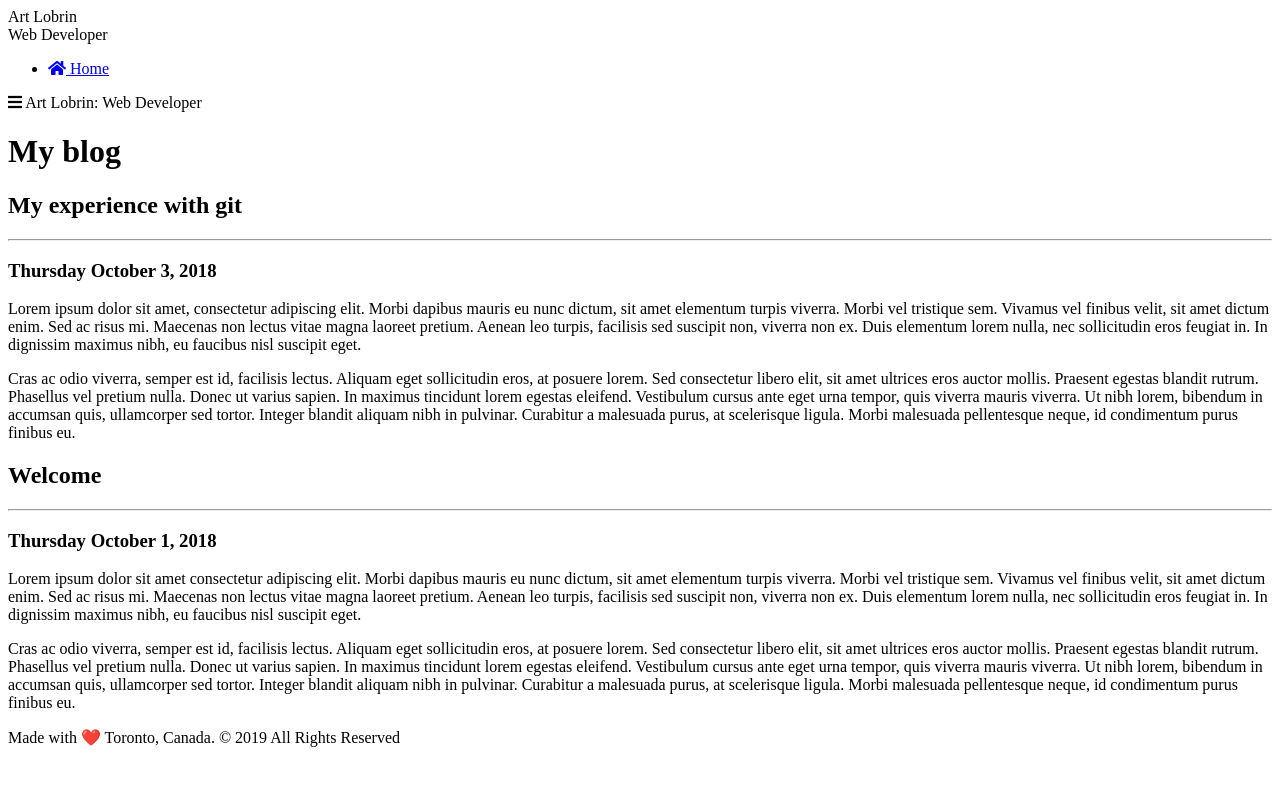
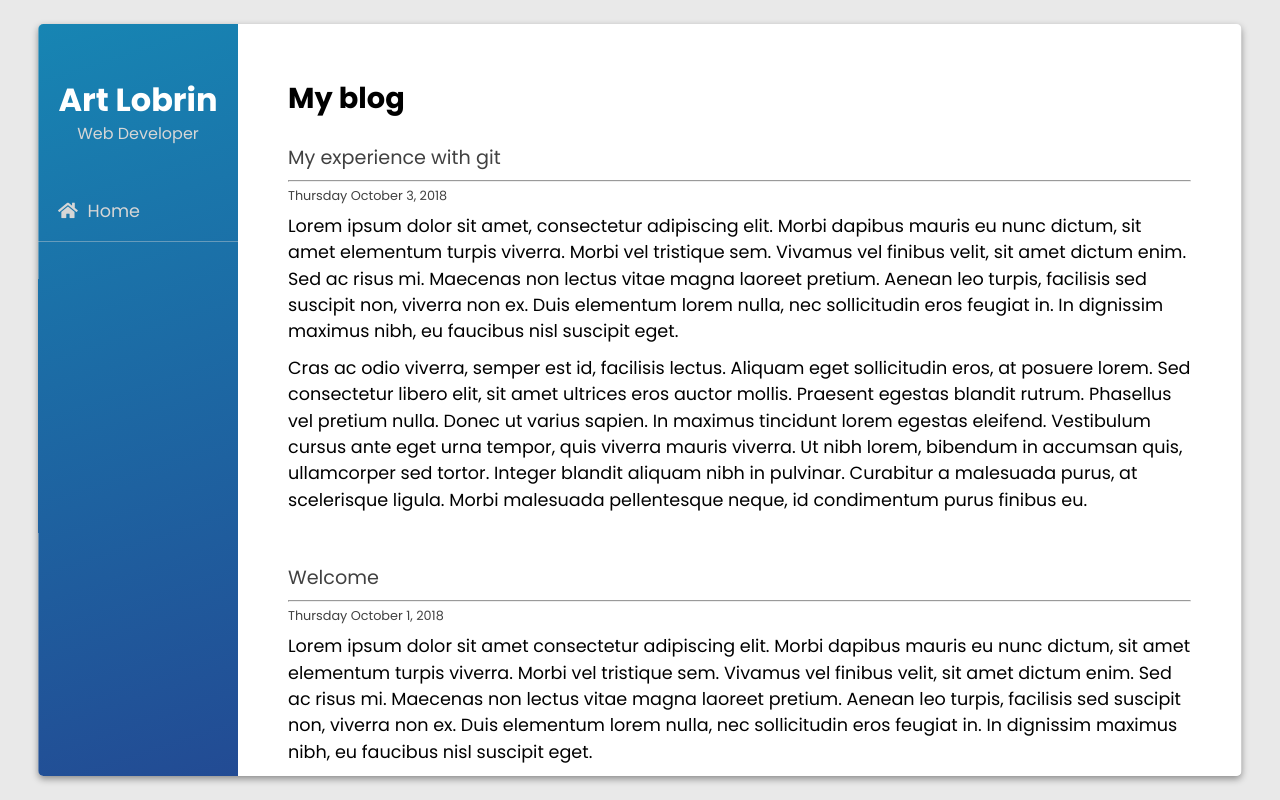
Before and after one commit to Arte8/arts-portfolio, a plain HTML site: page index.html in a window 1280 px wide. Drawn offline with nearby package versions, Linux system fonts and the light colour scheme.

Commit message:
added CSS

```diff
--- /dev/null
+++ b/assets/css/style.css
@@ -0,0 +1,230 @@
+@import "https://fonts.googleapis.com/css?family=Poppins:400,700";
+
+body {
+  background-color: #e9e9e9;
+  font-family: "Poppins", sans-serif;
+}
+
+h1 {
+  font-weight: 700;
+  font-size: 1.8em;
+  padding: 10px 0px 10px 0px;
+}
+
+h2 {
+  font-size: 1.2em;
+  padding: 25px 0px 5px 0px;
+  color: #414141;
+}
+
+h3 {
+  font-size: 0.8em;
+  color: #414141;
+}
+
+p {
+  font-size: 1.1em;
+  line-height: 1.5em;
+  padding-top: 10px;
+}
+
+p:last-child {
+  padding-bottom: 30px;
+}
+
+a {
+  color: #b32b78;
+  text-decoration: none;
+  -o-transition:.5s;
+  -ms-transition:.5s;
+  -moz-transition:.5s;
+  -webkit-transition:.5s;
+  transition:.5s;
+}
+
+a:hover {
+  color: #852b87;
+}
+
+hr {
+  color: #414141;
+}
+
+div.parent {
+  position: relative;
+  height: 100vh;
+}
+
+div.wrapper {
+  position: absolute;
+  margin: 0 auto;
+  width: 94%;
+  height: 94%;
+  top: 50%;
+  left: 50%;
+  transform: translate(-50%, -50%);
+  background-color: #ffffff;
+  overflow-x: scroll;
+  -webkit-border-radius: 5px;
+  -moz-border-radius: 5px;
+  border-radius: 5px;
+  -webkit-box-shadow: 0px 3px 7px 0px rgba(0,0,0,0.4);
+  -moz-box-shadow: 0px 3px 7px 0px rgba(0,0,0,0.4);
+  box-shadow: 0px 3px 7px 0px rgba(0,0,0,0.4);
+  display: grid;
+  grid-template-rows: 1fr;
+  grid-template-columns: 200px 1fr;
+}
+
+nav {
+  display: grid;
+  grid-row: span 1;
+  grid-column: span 1;
+  background: rgb(23,133,179);
+  background: linear-gradient(162deg, rgba(23,133,179,1) 0%, rgba(38,57,138,1) 100%);
+}
+
+div.inner-wrap {
+  display: block;
+}
+
+div.site-header, div.site-subheader {
+  text-align: center;
+}
+
+div.site-header {
+  margin-top: 60px;
+  text-align: center;
+  font-size: 2em;
+  font-weight: 700;
+  color: #ffffff;
+}
+
+div.site-subheader {
+  text-align: center;
+  font-size: 1em;
+  margin-bottom: 40px;
+  color: #d6d6d6;
+  margin-top:10px;
+}
+
+ul.site-navigation li {
+  border-bottom: 1px solid rgba(214, 214, 214, 0.4);
+  padding: 20px 20px 20px 20px;
+  font-size: 1.1em;
+}
+
+ul.site-navigation li i {
+  margin-right: 5px;
+}
+
+ul.site-navigation li a {
+  color: #d6d6d6;
+  text-decoration: none;
+  -o-transition:.5s;
+  -ms-transition:.5s;
+  -moz-transition:.5s;
+  -webkit-transition:.5s;
+  transition:.5s;
+}
+
+ul.site-navigation li a:hover {
+  color: #ffffff;
+  opacity: 0.5;
+}
+
+.menu {
+  display: none;
+}
+
+main {
+  grid-row: span 1;
+  grid-column: span 1;
+  padding: 50px 50px 50px 50px;
+}
+
+.about-image {
+  float: left;
+  padding-top: 20px;
+  padding-right: 20px;
+  padding-bottom: 20px;
+}
+
+ul.social {
+  margin-top: 30px;
+  font-size: 1.3em;
+}
+
+ul.social li {
+  margin-bottom: 20px;
+  margin-left: 20px;
+}
+
+ul.social li:last-child {
+  margin-bottom: 0px;
+}
+
+footer {
+  font-size: 0.9em;
+  text-align: center;
+  color: #414141;
+}
+
+article.portfolio-item {
+  margin-top: 50px;
+  margin-bottom: 50px;
+  display: grid;
+  grid-template-rows: 1fr;
+  grid-template-columns: 150px 1fr;
+}
+
+div.portfolio-image {
+  grid-row: span 1;
+  grid-column: span 1;
+}
+
+div.portfolio-description {
+  padding-left: 50px;
+  grid-row: span 1;
+  grid-column: span 1;
+}
+
+@media (max-width: 768px) {
+  div.wrapper{
+    width: 96%;
+    grid-template-columns: 1fr;
+  }
+
+  nav {
+    display: none;
+  }
+
+  .active {
+    display: grid;
+  }
+
+  .menuup {
+    grid-template-columns: 200px 1fr!important;
+  }
+
+  .menu {
+    display: block;
+    margin-bottom: 40px;
+  }
+
+  .menu i {
+    margin-right: 10px;
+  }
+
+  .menu-icon {
+    cursor: pointer;
+  }
+
+  .hide {
+    display: none;
+  }
+
+  main {
+    padding: 20px 20px 20px 20px;
+  }
+}
--- a/index.html
+++ b/index.html
@@ -1,15 +1,15 @@
 <!DOCTYPE html>
 <html lang="en">
   <head>
-    <meta charset="UTF-8">
-    <meta name="viewport" content="width=device-width, initial-scale=1.0">
-    <meta http-equiv="X-UA-Compatible" content="ie=edge">
+    <meta charset="UTF-8" />
+    <meta name="viewport" content="width=device-width, initial-scale=1.0" />
+    <meta http-equiv="X-UA-Compatible" content="ie=edge" />
+    <link rel="stylesheet" href="https://cdnjs.cloudflare.com/ajax/libs/meyer-reset/2.0/reset.min.css"/>
     <link
       rel="stylesheet"
       href="https://use.fontawesome.com/releases/v5.4.1/css/all.css"
     />
-    <!-- <link rel="stylesheet" href="https://use.fontawesome.com/releases/v5.4.1/css/all.css">
- -->
+    <link rel="stylesheet" href="assets/css/style.css"/>
   <title>Art Lobrin - Web Developer</title>
 </head>
 <body>
```
